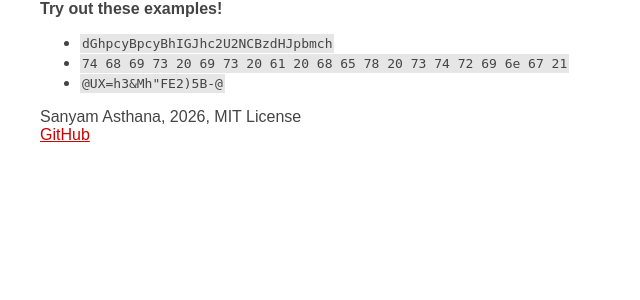
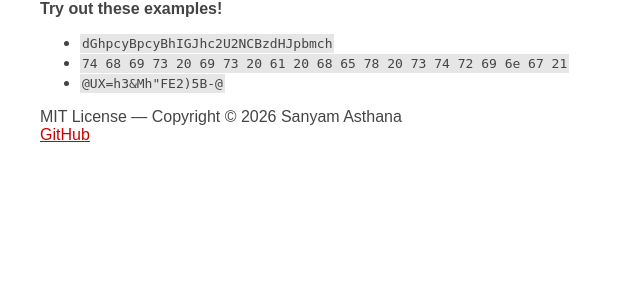
Before and after one commit to Sanyam-Asthana/Cryppy, a FastAPI app: page / in a window 1280 px wide. Shown: the part 220-520 px from the top of the page, without its empty margins (0-640 px from the left). Run offline with FastAPI, Linux system fonts and the light colour scheme.

Commit message:
add MIT License

```diff
--- a/templates/index.html
+++ b/templates/index.html
@@ -43,7 +43,7 @@
     </ul>
 
     <footer>
-      <p>Sanyam Asthana, 2026, MIT License<br>
+      <p>MIT License — Copyright © 2026 Sanyam Asthana<br>
       <a href="https://github.com/Sanyam-Asthana/Cryppy">GitHub</a>
     </footer>
   </body>
```
Also changed, not shown: 1 other file.
